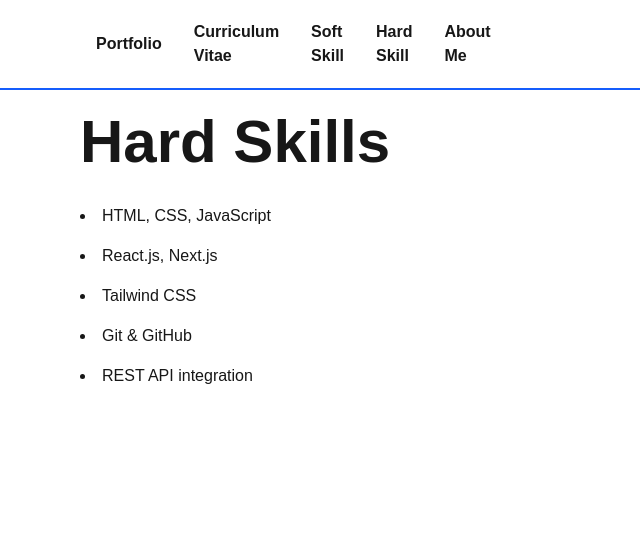
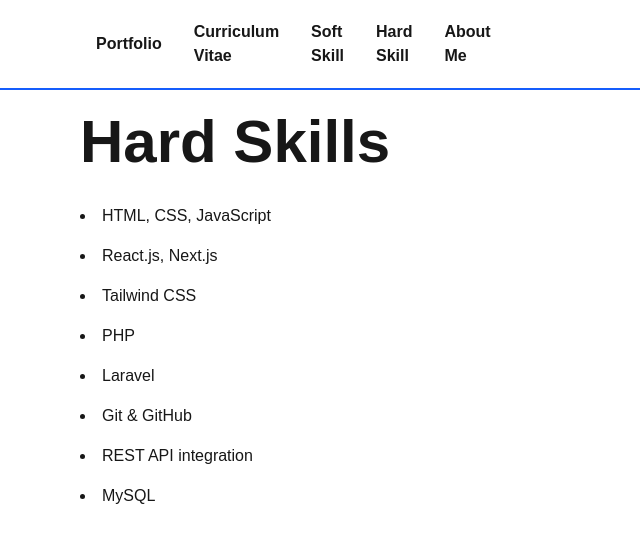
Before and after one commit to rizalamrirozaqi/portfolio-rizal, a Next.js app: page /hardskill in a window 1280 px wide. Shown: the top 542 px of the page, without its empty margins (0-640 px from the left). Built offline with nearby package versions, Linux system fonts and the light colour scheme.

Commit message:
hardskill change

```diff
--- a/app/hardskill/page.tsx
+++ b/app/hardskill/page.tsx
@@ -29,8 +29,11 @@
             <li>HTML, CSS, JavaScript</li>
             <li>React.js, Next.js</li>
             <li>Tailwind CSS</li>
+            <li>PHP</li>
+            <li>Laravel</li>
             <li>Git & GitHub</li>
             <li>REST API integration</li>
+            <li>MySQL</li>
         </ul>
     </div>
   );
```
